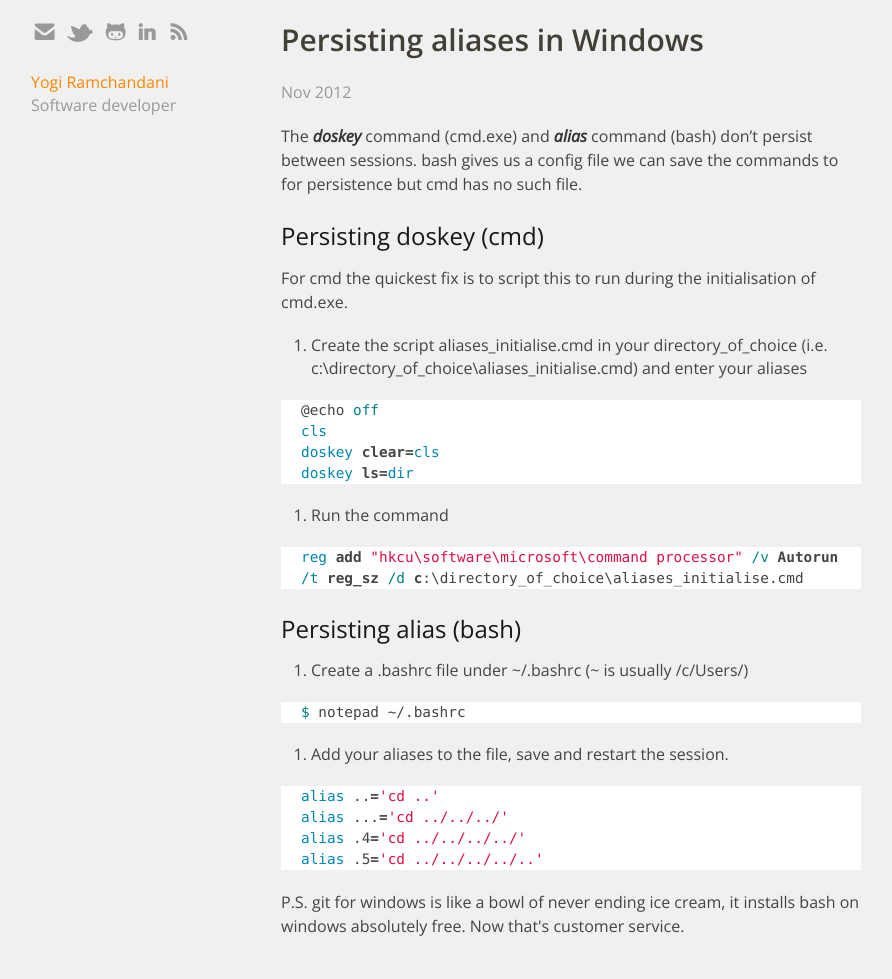
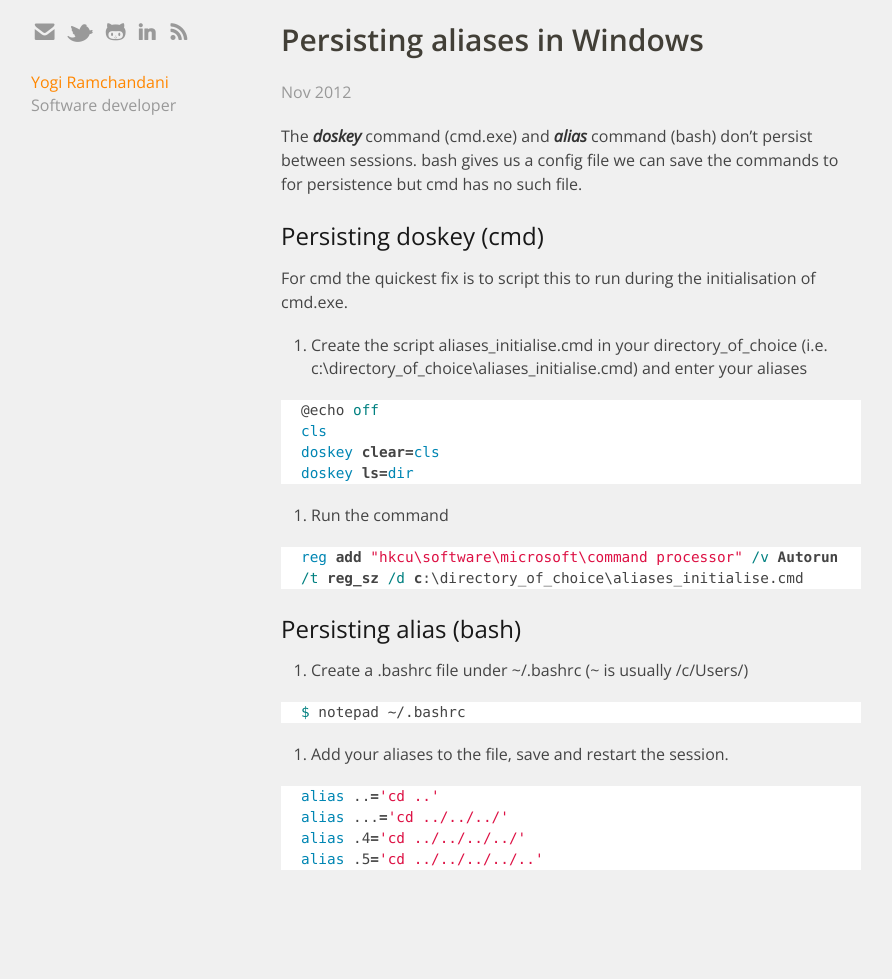
Before and after one commit to yogiramchandani/yogiramchandani.github.com, a Jekyll site: the page built from _posts/2012-11-15-persisting_aliases_in_cmd.md, in a window 1280 px wide. Shown: the whole page, without its empty margins (139-1031 px from the left). Built offline with Jekyll 4.4.1, drawn with Linux system fonts in a browser that asks for light colours; after the commit the page ends 911 px from its top, so only the background shows below that.

Commit message:
Update 2012-11-15-persisting_aliases_in_cmd.md

```diff
--- a/_posts/2012-11-15-persisting_aliases_in_cmd.md
+++ b/_posts/2012-11-15-persisting_aliases_in_cmd.md
@@ -44,5 +44,3 @@ alias ...='cd ../../../'
 alias .4='cd ../../../../'
 alias .5='cd ../../../../..'
 {% endhighlight %}
-
-`P.S. git for windows is like a bowl of never ending ice cream, it installs bash on windows absolutely free. Now that's customer service.`
```
